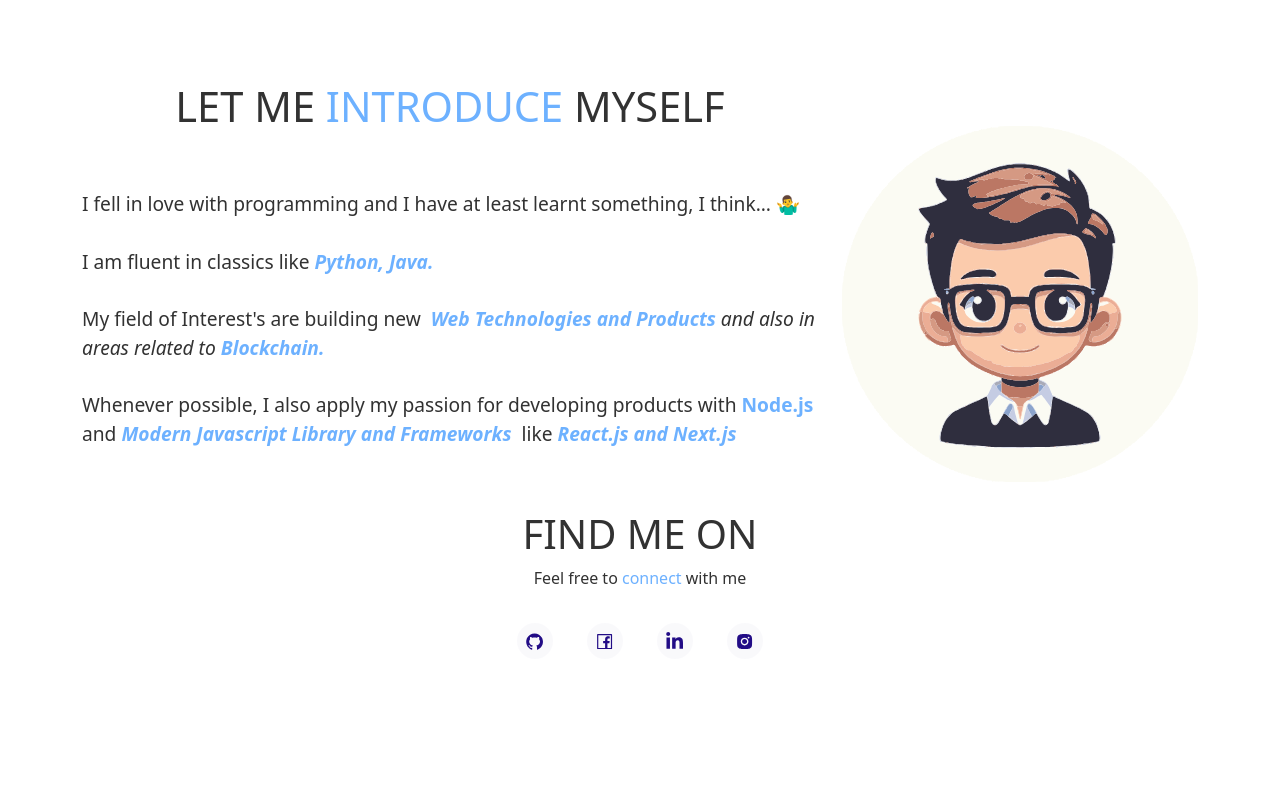
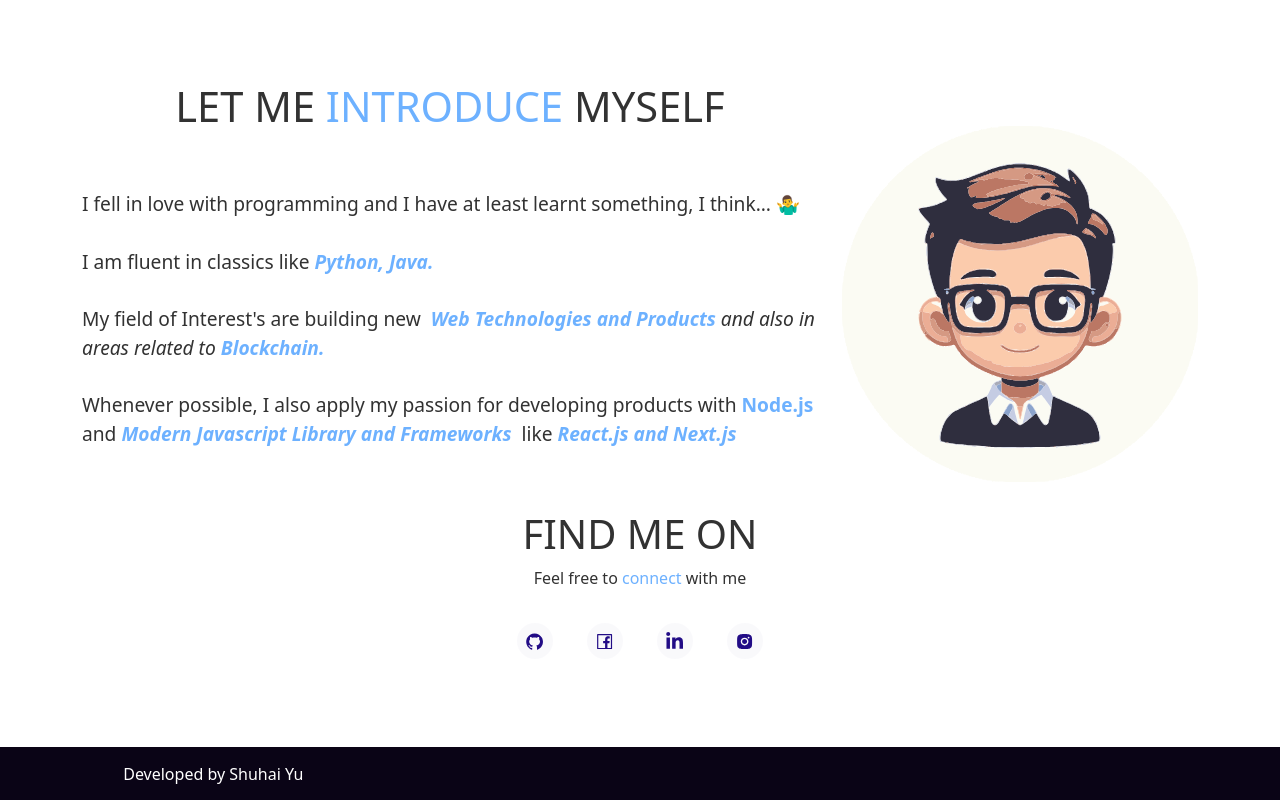
Before and after one commit to ShuhaiYu/Portfolio, a React (Create React App) app: page / in a window 1280 px wide. Shown: the part 888-1688 px from the top of the page. Before the commit the page ends 1635 px from the top, so only its background shows below. Built offline with nearby package versions, Linux system fonts and the light colour scheme.

Commit message:
resume done

```diff
--- a/src/App.js
+++ b/src/App.js
@@ -41,7 +41,7 @@
           <Route path="/resume" element={<Resume />} />
           <Route path="*" element={<Navigate to="/"/>} />
         </Routes>
-        {/* <Footer /> */}
+        <Footer />
       </div>
     </Router>
   );
--- a/src/components/Footer.js
+++ b/src/components/Footer.js
@@ -14,12 +14,12 @@
     <Container fluid className="footer">
       <Row>
         <Col md="4" className="footer-copywright">
-          <h3>Designed and Developed by Soumyajit Behera</h3>
+          <h3>Developed by Shuhai Yu</h3>
         </Col>
-        <Col md="4" className="footer-copywright">
+        {/* <Col md="4" className="footer-copywright">
           <h3>Copyright © {year} SB</h3>
-        </Col>
-        <Col md="4" className="footer-body">
+        </Col> */}
+        {/* <Col md="4" className="footer-body">
           <ul className="footer-icons">
             <li className="social-icons">
               <a
@@ -62,7 +62,7 @@
               </a>
             </li>
           </ul>
-        </Col>
+        </Col> */}
       </Row>
     </Container>
   );
--- a/src/components/Resume/ResumeNew.js
+++ b/src/components/Resume/ResumeNew.js
@@ -2,7 +2,7 @@
 import { Container, Row } from "react-bootstrap";
 import Button from "react-bootstrap/Button";
 import Particle from "../Particle";
-import pdf from "../../Assets/../Assets/Soumyajit_Behera-BIT_MESRA.pdf";
+import pdf from "../../Assets/../Assets/Shuhai_Yu_Resume.pdf";
 import { AiOutlineDownload } from "react-icons/ai";
 import { Document, Page, pdfjs } from "react-pdf";
 import "react-pdf/dist/esm/Page/AnnotationLayer.css";
```
Also changed, not shown: 1 other file (tests, documents, lock files or other folders).
